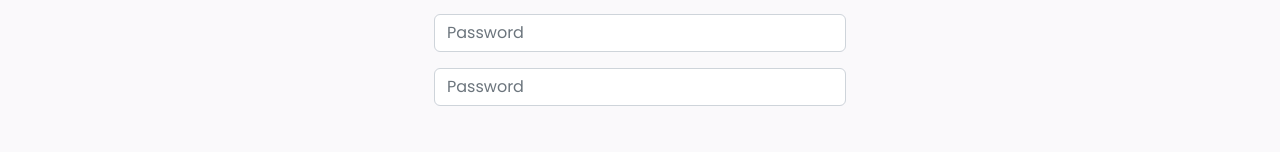
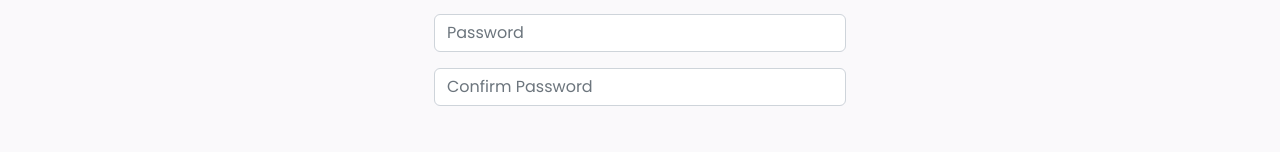
Before and after one commit to thisisnadya/react-food-delivery, a React (Create React App) app: page /register in a window 1280 px wide. Shown: the part 397-549 px from the top of the page. Built offline with nearby package versions, Linux system fonts and the light colour scheme.

Commit message:
get input values from form

```diff
--- a/src/components/LoginForm.jsx
+++ b/src/components/LoginForm.jsx
@@ -1,21 +1,29 @@
 import React from "react";
 import { useNavigate } from "react-router-dom";
 
-function LoginForm() {
+function LoginForm(props) {
   const navigate = useNavigate();
   const register = () => {
     navigate("/register");
   };
 
+  let { handleSubmit, setEmail, setPassword } = props.loginState;
+
   return (
-    <form className="form">
+    <form className="form" onSubmit={handleSubmit}>
       <div className="mb-3">
-        <input type="email" placeholder="Email" className="form-control" />
+        <input
+          type="email"
+          placeholder="Email"
+          onChange={(e) => setEmail(e.target.value)}
+          className="form-control"
+        />
       </div>
       <div className="mb-3">
         <input
           type="password"
           placeholder="Password"
+          onChange={(e) => setPassword(e.target.value)}
           className="form-control"
         />
       </div>
--- a/src/components/RegisterForm.jsx
+++ b/src/components/RegisterForm.jsx
@@ -1,18 +1,23 @@
 import React from "react";
 import { useNavigate } from "react-router-dom";
 
-function RegisterForm() {
+function RegisterForm(props) {
   const navigate = useNavigate();
   const login = () => {
     navigate("/login");
   };
+
+  let { handleSubmit, setEmail, setUsername, setPassword, setCheckPassword } =
+    props.registerState;
+
   return (
-    <form className="form">
+    <form className="form" onSubmit={handleSubmit}>
       <div className="mb-3">
         <input
           type="email"
           name="email"
           placeholder="Email"
+          onChange={(e) => setEmail(e.target.value)}
           className="form-control"
         />
       </div>
@@ -21,6 +26,7 @@ function RegisterForm() {
           type="text"
           name="username"
           placeholder="Username"
+          onChange={(e) => setUsername(e.target.value)}
           className="form-control"
         />
       </div>
@@ -29,6 +35,7 @@ function RegisterForm() {
           type="password"
           name="password"
           placeholder="Password"
+          onChange={(e) => setPassword(e.target.value)}
           className="form-control"
         />
       </div>
@@ -36,7 +43,8 @@ function RegisterForm() {
         <input
           type="password"
           name="passwordCheck"
-          placeholder="Password"
+          placeholder="Confirm Password"
+          onChange={(e) => setCheckPassword(e.target.value)}
           className="form-control"
         />
       </div>
--- a/src/pages/Login.jsx
+++ b/src/pages/Login.jsx
@@ -1,14 +1,33 @@
-import React from "react";
+import React, { useState } from "react";
 import Header from "../components/Header";
 import LoginForm from "../components/LoginForm";
 
 function Login() {
+  const [email, setEmail] = useState("");
+  const [password, setPassword] = useState("");
+
+  const handleSubmit = (e) => {
+    e.preventDefault();
+
+    let user = {
+      email,
+      password,
+    };
+    console.log(user);
+  };
+
+  const loginData = {
+    handleSubmit,
+    setEmail,
+    setPassword,
+  };
+
   return (
     <div>
       <Header />
       <div className="new-section d-flex justify-content-center align-items-center flex-column">
         <h1>Login</h1>
-        <LoginForm />
+        <LoginForm loginState={loginData} />
       </div>
     </div>
   );
--- a/src/pages/Register.jsx
+++ b/src/pages/Register.jsx
@@ -1,14 +1,39 @@
-import React from "react";
+import React, { useState } from "react";
 import RegisterForm from "../components/RegisterForm";
 import Header from "../components/Header";
 
 function Register() {
+  const [email, setEmail] = useState("");
+  const [username, setUsername] = useState("");
+  const [password, setPassword] = useState("");
+  const [checkPassword, setCheckPassword] = useState("");
+
+  const handleSubmit = (e) => {
+    e.preventDefault();
+
+    let newUser = {
+      email,
+      username,
+      password,
+      checkPassword,
+    };
+    console.log(newUser);
+  };
+
+  let registerData = {
+    handleSubmit,
+    setEmail,
+    setUsername,
+    setPassword,
+    setCheckPassword,
+  };
+
   return (
     <div>
       <Header />
       <div className="new-section d-flex justify-content-center align-items-center flex-column">
         <h1>Register</h1>
-        <RegisterForm />
+        <RegisterForm registerState={registerData} />
       </div>
     </div>
   );
```
